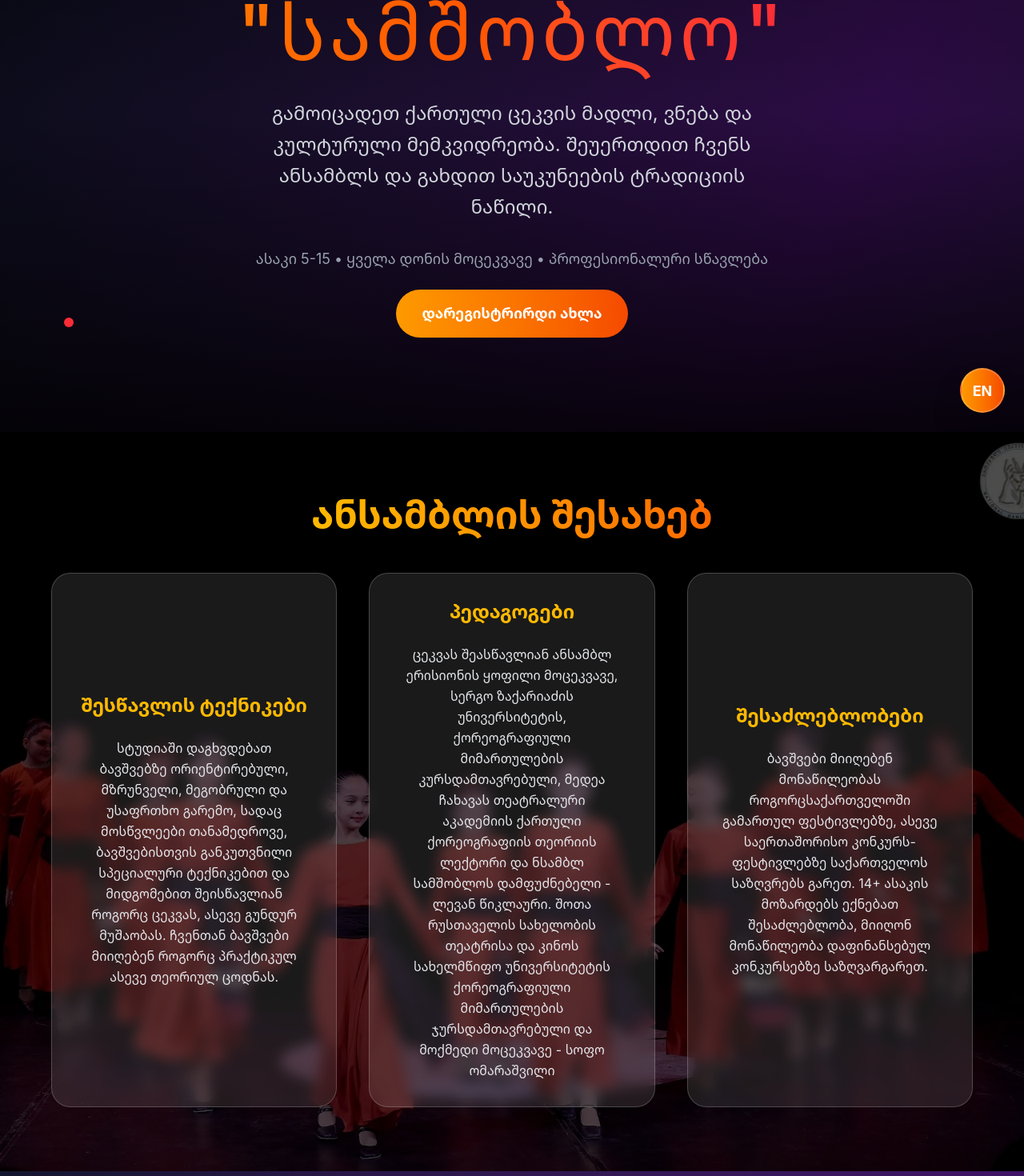
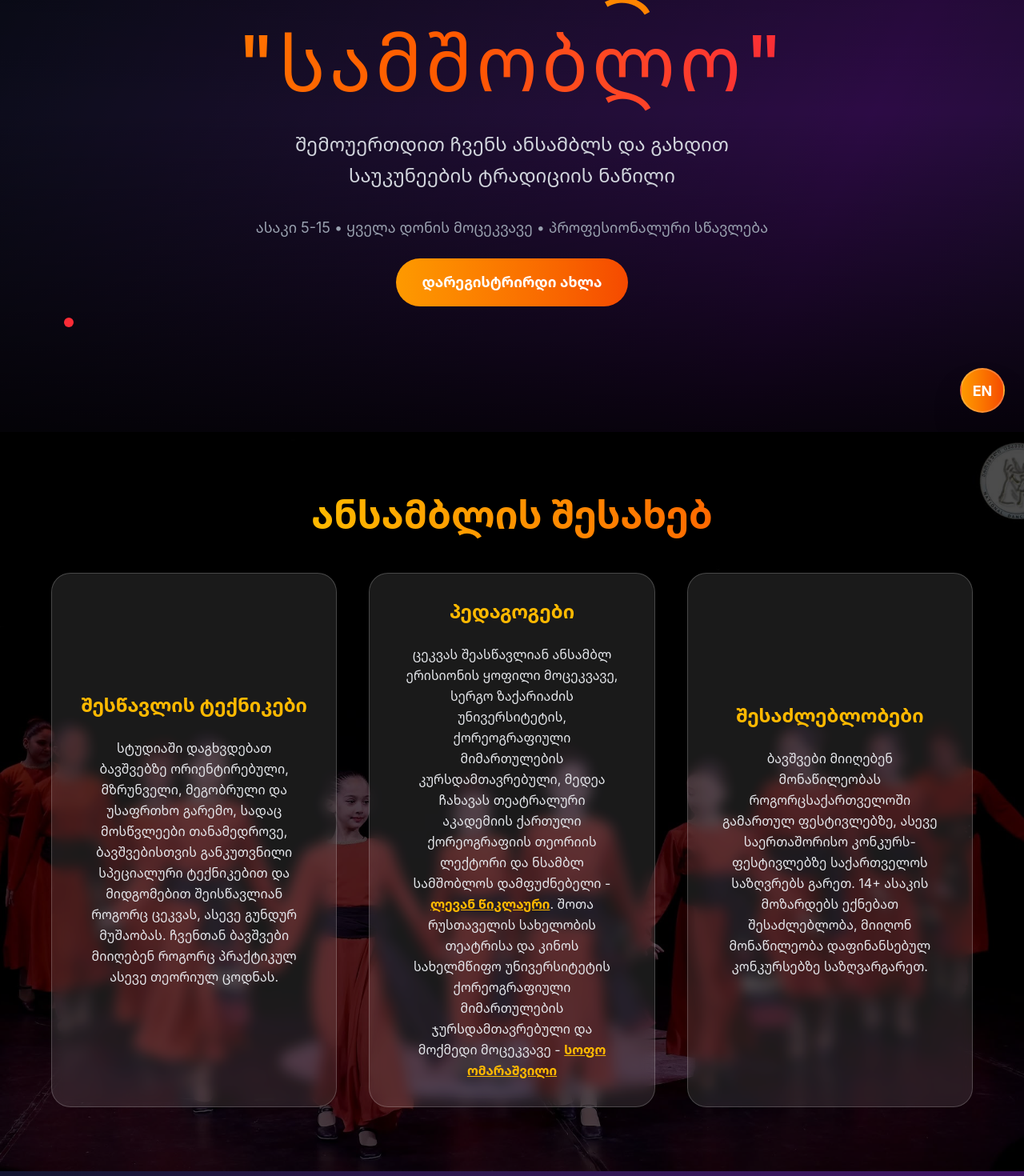
Before and after one commit to RyuKam1/Samshoblo, a Next.js app: page / in a window 1280 px wide. Shown: the part 260-1730 px from the top of the page at 80% size. Built offline with nearby package versions, Linux system fonts and the light colour scheme.

Commit message:
Update admin password and improve KV migration script

```diff
--- a/app/api/admin/route.ts
+++ b/app/api/admin/route.ts
@@ -1,7 +1,7 @@
 import { NextRequest, NextResponse } from 'next/server';
 import { getRegistrations } from '@/app/lib/storage';
 
-const ADMIN_PASSWORD = process.env.ADMIN_PASSWORD || 'georgian2024'; // Change this in production
+const ADMIN_PASSWORD = process.env.ADMIN_PASSWORD || 'Samshoblo2020'; // Change this in production
 
 export async function POST(request: NextRequest) {
   try {
--- a/app/contexts/LanguageContext.tsx
+++ b/app/contexts/LanguageContext.tsx
@@ -15,17 +15,17 @@ const LanguageContext = createContext<LanguageContextType | undefined>(undefined
 const translations = {
   georgian: {
     ensembleName: 'ანსამბლი "სამშობლო"',
-    heroDescription: 'გამოიცადეთ ქართული ცეკვის მადლი, ვნება და კულტურული მემკვიდრეობა. შეუერთდით ჩვენს ანსამბლს და გახდით საუკუნეების ტრადიციის ნაწილი.',
+    heroDescription: 'შემოუერთდით ჩვენს ანსამბლს და გახდით საუკუნეების ტრადიციის ნაწილი',
     agesInfo: 'ასაკი 5-15 • ყველა დონის მოცეკვავე • პროფესიონალური სწავლება',
     registerButton: 'დარეგისტრირდი ახლა',
     aboutTitle: 'ანსამბლის შესახებ',
     culturalHeritage: 'შესწავლის ტექნიკები',
     culturalHeritageDesc: 'სტუდიაში დაგხვდებათ ბავშვებზე ორიენტირებული, მზრუნველი, მეგობრული და უსაფრთხო გარემო, სადაც მოსწვლეები თანამედროვე, ბავშვებისთვის განკუთვნილი სპეციალური ტექნიკებით და მიდგომებით შეისწავლიან როგორც ცეკვას, ასევე გუნდურ მუშაობას. ჩვენთან ბავშვები მიიღებენ როგორც პრაქტიკულ ასევე თეორიულ ცოდნას.',
     professionalTraining: 'პედაგოგები',
-    professionalTrainingDesc: 'ცეკვას შეასწავლიან ანსამბლ ერისიონის ყოფილი მოცეკვავე, სერგო ზაქარიაძის უნივერსიტეტის, ქორეოგრაფიული მიმართულების კურსდამთავრებული, მედეა ჩახავას თეატრალური აკადემიის ქართული ქორეოგრაფიის თეორიის ლექტორი და ნსამბლ სამშობლოს დამფუძნებელი - ლევან წიკლაური. შოთა რუსთაველის სახელობის თეატრისა და კინოს სახელმწიფო უნივერსიტეტის ქორეოგრაფიული მიმართულების ჯურსდამთავრებული და მოქმედი მოცეკვავე - სოფო ომარაშვილი',
+    professionalTrainingDesc: 'ცეკვას შეასწავლიან ანსამბლ ერისიონის ყოფილი მოცეკვავე, სერგო ზაქარიაძის უნივერსიტეტის, ქორეოგრაფიული მიმართულების კურსდამთავრებული, მედეა ჩახავას თეატრალური აკადემიის ქართული ქორეოგრაფიის თეორიის ლექტორი და ნსამბლ სამშობლოს დამფუძნებელი - <a href="https://www.facebook.com/levan.tsiklauri" target="_blank" rel="noopener noreferrer" class="text-amber-400 hover:text-amber-300 font-semibold underline transition-colors duration-300">ლევან წიკლაური</a>. შოთა რუსთაველის სახელობის თეატრისა და კინოს სახელმწიფო უნივერსიტეტის ქორეოგრაფიული მიმართულების ჯურსდამთავრებული და მოქმედი მოცეკვავე - <a href="https://www.facebook.com/sopho.omarashvili" target="_blank" rel="noopener noreferrer" class="text-amber-400 hover:text-amber-300 font-semibold underline transition-colors duration-300">სოფო ომარაშვილი</a>',
     performanceOpportunities: 'შესაძლებლობები',
     performanceOpportunitiesDesc: 'ბავშვები მიიღებენ მონაწილეობას როგორცსაქართველოში გამართულ ფესტივლებზე, ასევე საერთაშორისო კონკურს-ფესტივლებზე საქართველოს საზღვრებს გარეთ. 14+ ასაკის მოზარდებს ექნებათ შესაძლებლობა, მიიღონ მონაწილეობა დაფინანსებულ კონკურსებზე საზღვარგარეთ.',
-    joinTitle: 'შეუერთდით ჩვენს ანსამბლს',
+    joinTitle: 'შემოუერთდით ჩვენს ანსამბლს',
     joinSubtitle: 'დაარეგისტრირეთ თქვენი შვილი ანსამბლში',
     childInfo: 'ბავშვის ინფორმაცია',
     childName: 'ბავშვის სახელი *',
@@ -76,7 +76,7 @@ const translations = {
     culturalHeritage: 'Study Techniques',
     culturalHeritageDesc: 'You will find a child-focused, caring, friendly, and safe environment where students learn both dance and teamwork using modern, child-specific techniques and approaches. With us, children will receive both practical and theoretical knowledge.',
     professionalTraining: 'Our Teachers',
-    professionalTrainingDesc: 'Dance will be taught by Levan Tsiklauri, former dancer of Ensemble Erisioni, graduate of Sergo Zakariadze University\'s choreographic direction, lecturer of Georgian choreography theory at Medea Chakhava Theater Academy, and founder of Ensemble Samshoblo. Also by Sopho Omarashvili, graduate of Shota Rustaveli Theater and Film State University\'s choreographic direction and active dancer.',
+    professionalTrainingDesc: 'Dance will be taught by <a href="https://www.facebook.com/levan.tsiklauri" target="_blank" rel="noopener noreferrer" class="text-amber-400 hover:text-amber-300 font-semibold underline transition-colors duration-300">Levan Tsiklauri</a>, former dancer of Ensemble Erisioni, graduate of Sergo Zakariadze University\'s choreographic direction, lecturer of Georgian choreography theory at Medea Chakhava Theater Academy, and founder of Ensemble Samshoblo. Also by <a href="https://www.facebook.com/sopho.omarashvili" target="_blank" rel="noopener noreferrer" class="text-amber-400 hover:text-amber-300 font-semibold underline transition-colors duration-300">Sopho Omarashvili</a>, graduate of Shota Rustaveli Theater and Film State University\'s choreographic direction and active dancer.',
     performanceOpportunities: 'Opportunities',
     performanceOpportunitiesDesc: 'Children will participate in festivals held in Georgia, as well as international competitions outside Georgia\'s borders. Teenagers aged 14+ will have the opportunity to participate in funded competitions abroad.',
     joinTitle: 'Join Our Ensemble',
--- a/app/page.tsx
+++ b/app/page.tsx
@@ -122,9 +122,10 @@ export default function Home() {
 
             <div className="bg-white/10 backdrop-blur-sm rounded-2xl sm:rounded-3xl p-6 sm:p-8 border border-white/20 hover:backdrop-blur-md hover:border-amber-500/50 transition-all duration-300 hover:scale-105 hover:shadow-2xl hover:shadow-amber-500/10 min-h-[240px] sm:min-h-[280px] flex flex-col justify-center">
               <h3 className="text-xl sm:text-2xl font-bold mb-4 sm:mb-6 text-amber-400">{t('professionalTraining')}</h3>
-              <p className="text-gray-200 leading-relaxed text-sm sm:text-base px-2">
-                {t('professionalTrainingDesc')}
-              </p>
+              <div
+                className="text-gray-200 leading-relaxed text-sm sm:text-base px-2"
+                dangerouslySetInnerHTML={{ __html: t('professionalTrainingDesc') }}
+              />
             </div>
 
             <div className="bg-white/10 backdrop-blur-sm rounded-2xl sm:rounded-3xl p-6 sm:p-8 border border-white/20 hover:backdrop-blur-md hover:border-amber-500/50 transition-all duration-300 hover:scale-105 hover:shadow-2xl hover:shadow-amber-500/10 min-h-[240px] sm:min-h-[280px] flex flex-col justify-center">
--- a/scripts/migrate-to-kv.js
+++ b/scripts/migrate-to-kv.js
@@ -4,20 +4,38 @@ const path = require('path');
 
 async function migrateData() {
   try {
+    // Check if KV is configured
+    if (!process.env.KV_URL || !process.env.KV_REST_API_URL || !process.env.KV_REST_API_TOKEN) {
+      console.error('❌ Vercel KV not configured. Please set up KV in your Vercel dashboard first.');
+      console.log('📋 Steps to set up KV:');
+      console.log('1. Go to your Vercel dashboard');
+      console.log('2. Select your project');
+      console.log('3. Go to Storage → Create Database → KV');
+      console.log('4. Follow the setup instructions');
+      return;
+    }
+
     // Read existing data from file
     const dataFilePath = path.join(process.cwd(), 'data', 'registrations.json');
-    const existingData = await fs.readFile(dataFilePath, 'utf-8');
-    const registrations = JSON.parse(existingData);
 
-    console.log(`Found ${registrations.length} existing registrations`);
+    try {
+      const existingData = await fs.readFile(dataFilePath, 'utf-8');
+      const registrations = JSON.parse(existingData);
 
-    // Store in KV
-    await kv.set('registrations', JSON.stringify(registrations));
+      console.log(`📊 Found ${registrations.length} existing registrations`);
 
-    console.log('Migration completed successfully!');
-    console.log('You can now delete the data/registrations.json file if you want.');
+      // Store in KV
+      await kv.set('registrations', JSON.stringify(registrations));
+
+      console.log('✅ Migration completed successfully!');
+      console.log('💾 Data is now stored in Vercel KV and will persist across deployments');
+      console.log('🗑️  You can now safely delete the data/registrations.json file if you want');
+    } catch (fileError) {
+      console.log('📝 No existing file data found, but KV is configured and ready to use');
+      console.log('✅ Your registrations will now be stored persistently in Vercel KV');
+    }
   } catch (error) {
-    console.error('Migration failed:', error);
+    console.error('❌ Migration failed:', error);
   }
 }
 
```
